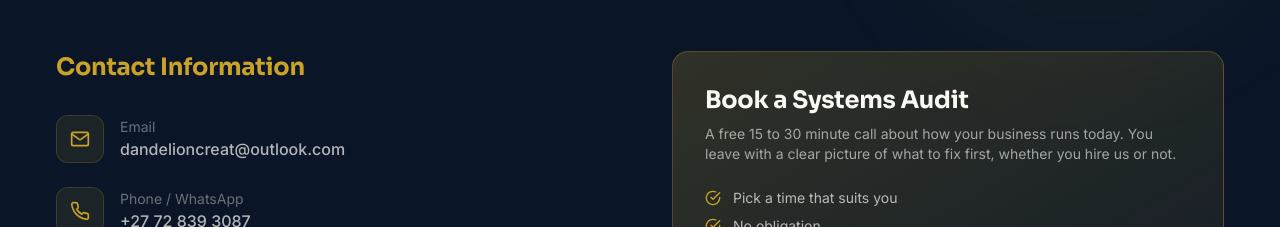
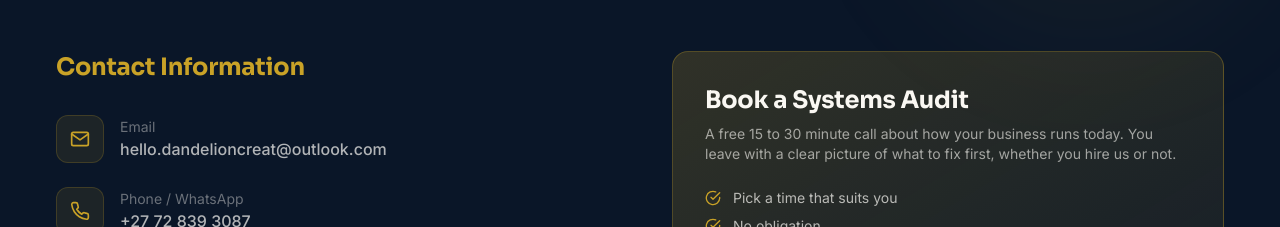
Before and after one commit to DandelionSeedlings/dandelion-va-website, a Next.js app: page / in a window 1280 px wide. Shown: the part 4120-4347 px from the top of the page. Built offline with nearby package versions, Linux system fonts and the light colour scheme; no server answers.

Commit message:
email updated

```diff
--- a/src/app/wishes/page.jsx
+++ b/src/app/wishes/page.jsx
@@ -9,7 +9,7 @@ import PricingCard from '../../components/wishes/PricingCard'
 import { BloomIcon } from '../../components/wishes/WishesDecor'
 
 const WA_LINK = 'https://wa.me/27728393087'
-const EMAIL = 'mailto:dandelioncreat@outlook.com'
+const EMAIL = 'mailto:hello.dandelioncreat@outlook.com'
 const WEDDING_TARGET = new Date('2027-02-14T15:00:00')
 
 function useCountdown(target) {
--- a/src/components/AceIQPage.jsx
+++ b/src/components/AceIQPage.jsx
@@ -238,7 +238,7 @@ const BODY = `<header class="top"><div class="wrap">
 <footer><div class="wrap">
   <span>&copy; Dandelion Creations</span>
   <span><a href="/">Home</a> &middot; <a href="/abilitysuite">All systems</a> &middot; <a href="/book">Book a Systems Audit</a></span>
-  <span>WhatsApp +27 72 839 3087 &middot; dandelioncreat@outlook.com</span>
+  <span>WhatsApp +27 72 839 3087 &middot; hello.dandelioncreat@outlook.com</span>
 </div></footer>`
 
 const LD = [
--- a/src/components/BudgetAbilityPage.jsx
+++ b/src/components/BudgetAbilityPage.jsx
@@ -243,7 +243,7 @@ const BODY = `<header class="top"><div class="wrap">
 <footer><div class="wrap">
   <span>&copy; Dandelion Creations</span>
   <span><a href="/">Home</a> &middot; <a href="/abilitysuite">All systems</a> &middot; <a href="/book">Book a Systems Audit</a></span>
-  <span>WhatsApp +27 72 839 3087 &middot; dandelioncreat@outlook.com</span>
+  <span>WhatsApp +27 72 839 3087 &middot; hello.dandelioncreat@outlook.com</span>
 </div></footer>`
 
 const LD = {"@context": "https://schema.org", "@type": "Product", "name": "BudgetAbility", "description": "A household money tracker in your own Google Sheet. Accounts, budgets, bills, goals and debt payoff in any currency. One payment, no subscription.", "brand": {"@type": "Brand", "name": "Dandelion Creations"}, "offers": {"@type": "Offer", "price": "499", "priceCurrency": "ZAR", "availability": "https://schema.org/InStock"}}
--- a/src/components/Contact.jsx
+++ b/src/components/Contact.jsx
@@ -42,13 +42,13 @@ export default function Contact() {
             <h3 className="text-2xl font-bold mb-8 text-gold">Contact Information</h3>
 
             <div className="space-y-6 mb-12">
-              <a href="mailto:dandelioncreat@outlook.com" className="flex items-center gap-4 text-cream/70 hover:text-gold transition-smooth group">
+              <a href="mailto:hello.dandelioncreat@outlook.com" className="flex items-center gap-4 text-cream/70 hover:text-gold transition-smooth group">
                 <div className="w-12 h-12 bg-gold/10 rounded-xl flex items-center justify-center border border-gold/20 group-hover:bg-gold/20 transition-colors">
                   <FiMail className="w-5 h-5 text-gold" />
                 </div>
                 <div>
                   <p className="text-sm text-cream/40">Email</p>
-                  <p className="font-medium">dandelioncreat@outlook.com</p>
+                  <p className="font-medium">hello.dandelioncreat@outlook.com</p>
                 </div>
               </a>
 
--- a/src/components/PayabilityPage.jsx
+++ b/src/components/PayabilityPage.jsx
@@ -210,7 +210,7 @@ const BODY = `<header class="top"><div class="wrap">
 <footer><div class="wrap">
   <span>&copy; Dandelion Creations</span>
   <span><a href="/">Home</a> &middot; <a href="/abilitysuite">All systems</a> &middot; <a href="/book">Book a Systems Audit</a></span>
-  <span>WhatsApp +27 72 839 3087 &middot; dandelioncreat@outlook.com</span>
+  <span>WhatsApp +27 72 839 3087 &middot; hello.dandelioncreat@outlook.com</span>
 </div></footer>`
 
 const LD = {"@context": "https://schema.org", "@type": "Product", "name": "PayAbility", "description": "Invoicing system that runs from your own Google Sheet. Invoices, quotes, payment links and VAT reports.", "brand": {"@type": "Brand", "name": "Dandelion Creations"}, "offers": [{"@type": "Offer", "name": "Do it yourself", "price": "499", "priceCurrency": "ZAR", "availability": "https://schema.org/InStock"}, {"@type": "Offer", "name": "Done with you", "price": "999", "priceCurrency": "ZAR", "availability": "https://schema.org/InStock"}]}
--- a/src/components/ReceiptSnapPage.jsx
+++ b/src/components/ReceiptSnapPage.jsx
@@ -237,7 +237,7 @@ const BODY = `<header class="top"><div class="wrap">
 <footer><div class="wrap">
   <span>&copy; Dandelion Creations</span>
   <span><a href="/">Home</a> &middot; <a href="/abilitysuite">All systems</a> &middot; <a href="/book">Book a Systems Audit</a></span>
-  <span>WhatsApp +27 72 839 3087 &middot; dandelioncreat@outlook.com</span>
+  <span>WhatsApp +27 72 839 3087 &middot; hello.dandelioncreat@outlook.com</span>
 </div></footer>`
 
 const LD = {"@context": "https://schema.org", "@type": "Product", "name": "ReceiptSnap", "description": "Photograph receipts, let AI read them into your own Google Sheet, and export a clean CSV for your bookkeeper. One payment, no subscription.", "brand": {"@type": "Brand", "name": "Dandelion Creations"}, "offers": {"@type": "Offer", "price": "299", "priceCurrency": "ZAR", "availability": "https://schema.org/InStock"}}
--- a/src/components/VisibilityPage.jsx
+++ b/src/components/VisibilityPage.jsx
@@ -251,7 +251,7 @@ const BODY = `<header class="top"><div class="wrap">
 <footer><div class="wrap">
   <span>&copy; Dandelion Creations</span>
   <span><a href="/">Home</a> &middot; <a href="/abilitysuite">All systems</a> &middot; <a href="/book">Book a Systems Audit</a></span>
-  <span>WhatsApp +27 72 839 3087 &middot; dandelioncreat@outlook.com</span>
+  <span>WhatsApp +27 72 839 3087 &middot; hello.dandelioncreat@outlook.com</span>
 </div></footer>`
 
 const LD = {"@context": "https://schema.org", "@type": "Product", "name": "Visibility", "description": "A social media content planner that runs in your own Google Sheet. Plan posts from any AI, check they are ready, get client approval from a link, and track results. One payment, no subscription.", "brand": {"@type": "Brand", "name": "Dandelion Creations"}, "offers": {"@type": "Offer", "price": "299", "priceCurrency": "ZAR", "availability": "https://schema.org/InStock"}}
--- a/src/components/wishes/WishesFooter.jsx
+++ b/src/components/wishes/WishesFooter.jsx
@@ -7,8 +7,8 @@ export default function WishesFooter() {
           +27 72 839 3087
         </a>{' '}
         · Email{' '}
-        <a href="mailto:dandelioncreat@outlook.com" className="underline hover:text-[#7C8B68]">
-          dandelioncreat@outlook.com
+        <a href="mailto:hello.dandelioncreat@outlook.com" className="underline hover:text-[#7C8B68]">
+          hello.dandelioncreat@outlook.com
         </a>
       </p>
       <p className="text-xs text-[#A8B89C] italic mb-1">carried on a wish, sealed in a vow</p>
--- a/src/lib/site.js
+++ b/src/lib/site.js
@@ -2,7 +2,7 @@
 export const SITE = {
   name: 'Dandelion Creations',
   url: 'https://dandelioncreations.co.za',
-  email: 'dandelioncreat@outlook.com',
+  email: 'hello.dandelioncreat@outlook.com',
   whatsapp: '27728393087',
   whatsappDisplay: '+27 72 839 3087',
   location: 'Pretoria, South Africa',
```
